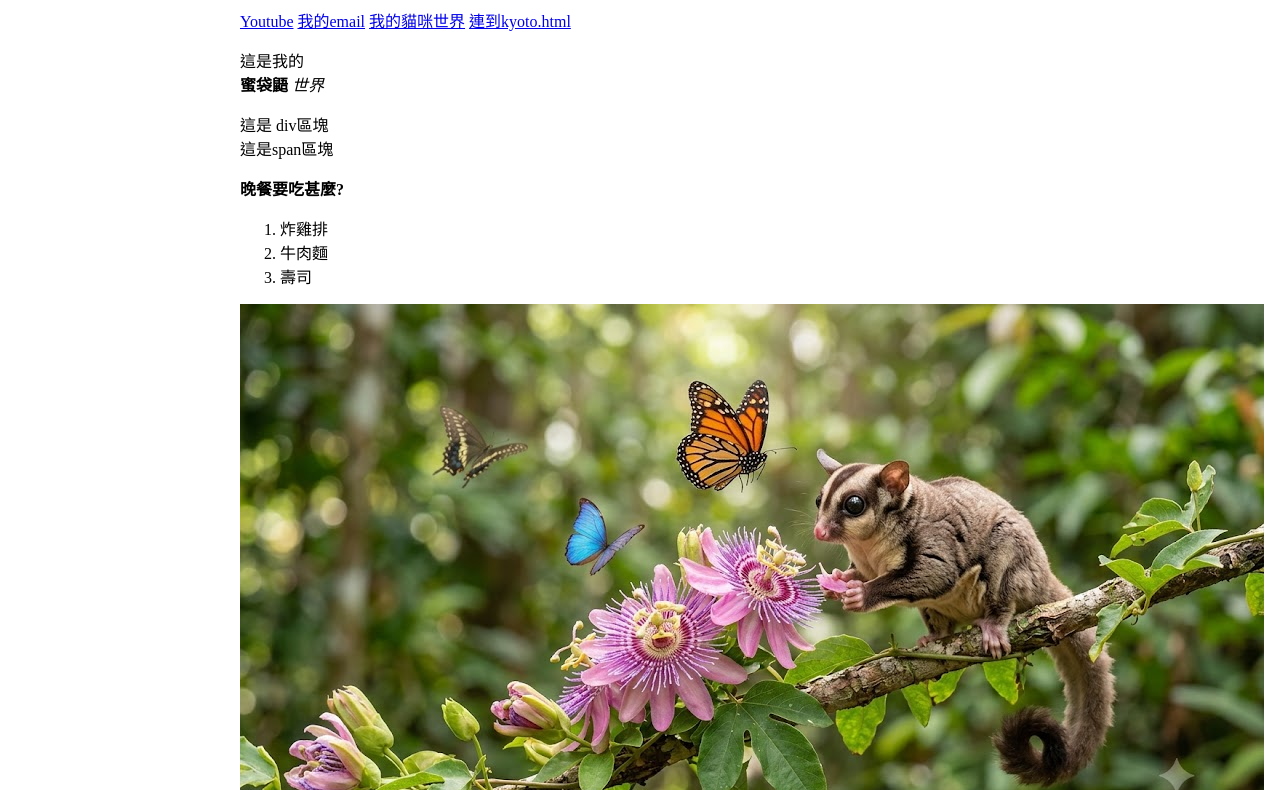
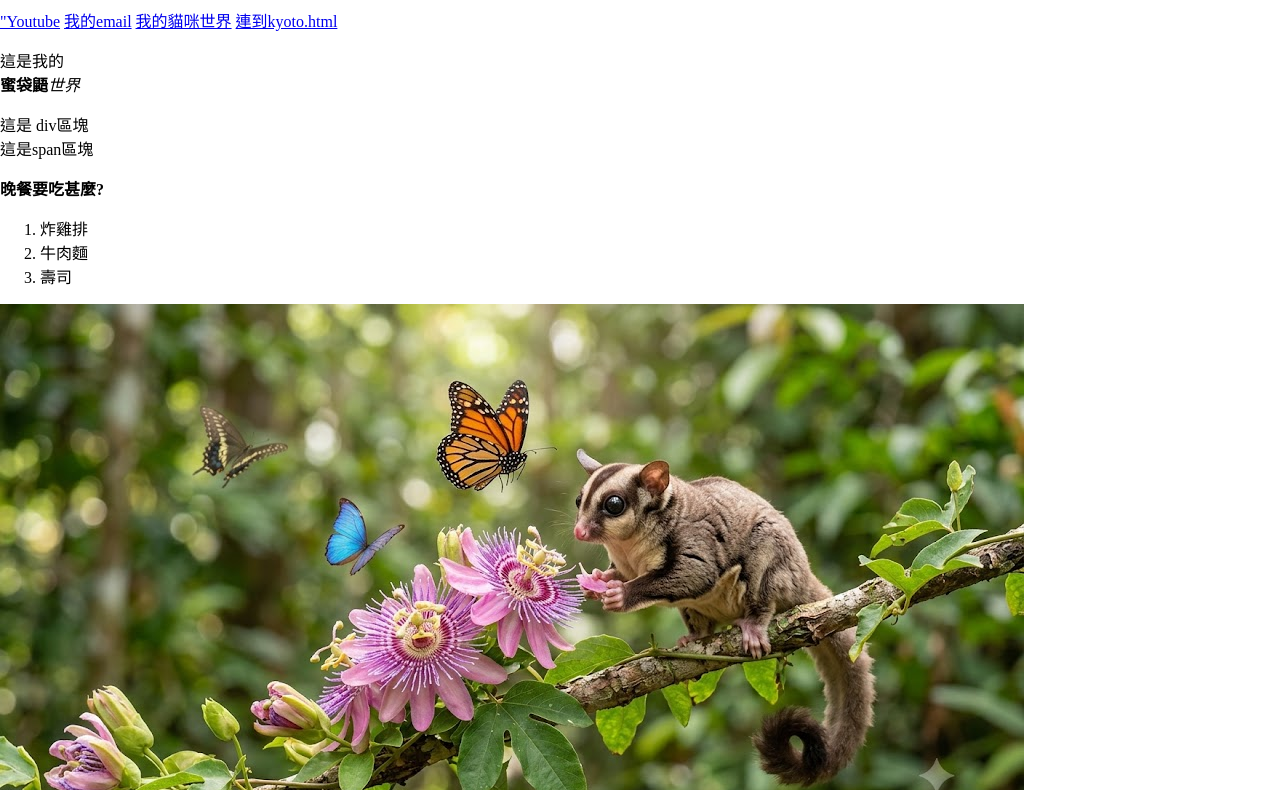
Before and after one commit to books0506-droid/test0725, a plain HTML site: page dream0720/index.html in a window 1280 px wide. Shown: the part 81-871 px from the top of the page. Drawn offline with Linux system fonts and the light colour scheme.

Commit message:
0727修改後記錄

```diff
--- a/dream0720/index.html
+++ b/dream0720/index.html
@@ -8,21 +8,19 @@
 body {
     width: 100%;
     max-width: 800px;
-    margin: 0 auto;
+    margin: 0
 }
 
-img {
-    /* width: 100%
-} */
+
 </style>
 </head>
 <body>
-    <h1>這是我的 &nbsp;&nbsp;&nbsp;&nbsp;&nbsp;&nbsp;gemini ai 產圖</h1>
-    <a target="_blank" href="https://www.youtube.com/">Youtube</a>
+    <h1>這是我的 gemini ai 產圖</h1>
+    <a target="_blank" href="https://www.youtube.com/">"Youtube</a>
     <a target="_blank" href="mailto:books0506@gmail.com">我的email</a>
     <a href="my.html">我的貓咪世界</a>
     <a href="/inner/kyoto.html">連到kyoto.html</a>
-    <p>這是我的<br><b>蜜袋鼯</b>&nbsp;<i>世界</i></p>
+    <p>這是我的<br><b>蜜袋鼯</b><i>世界</i></p>
     <div>這是 div區塊</div>
     <span>這是span區塊</span>
     <p><strong>晚餐要吃甚麼?</strong></p>
```
